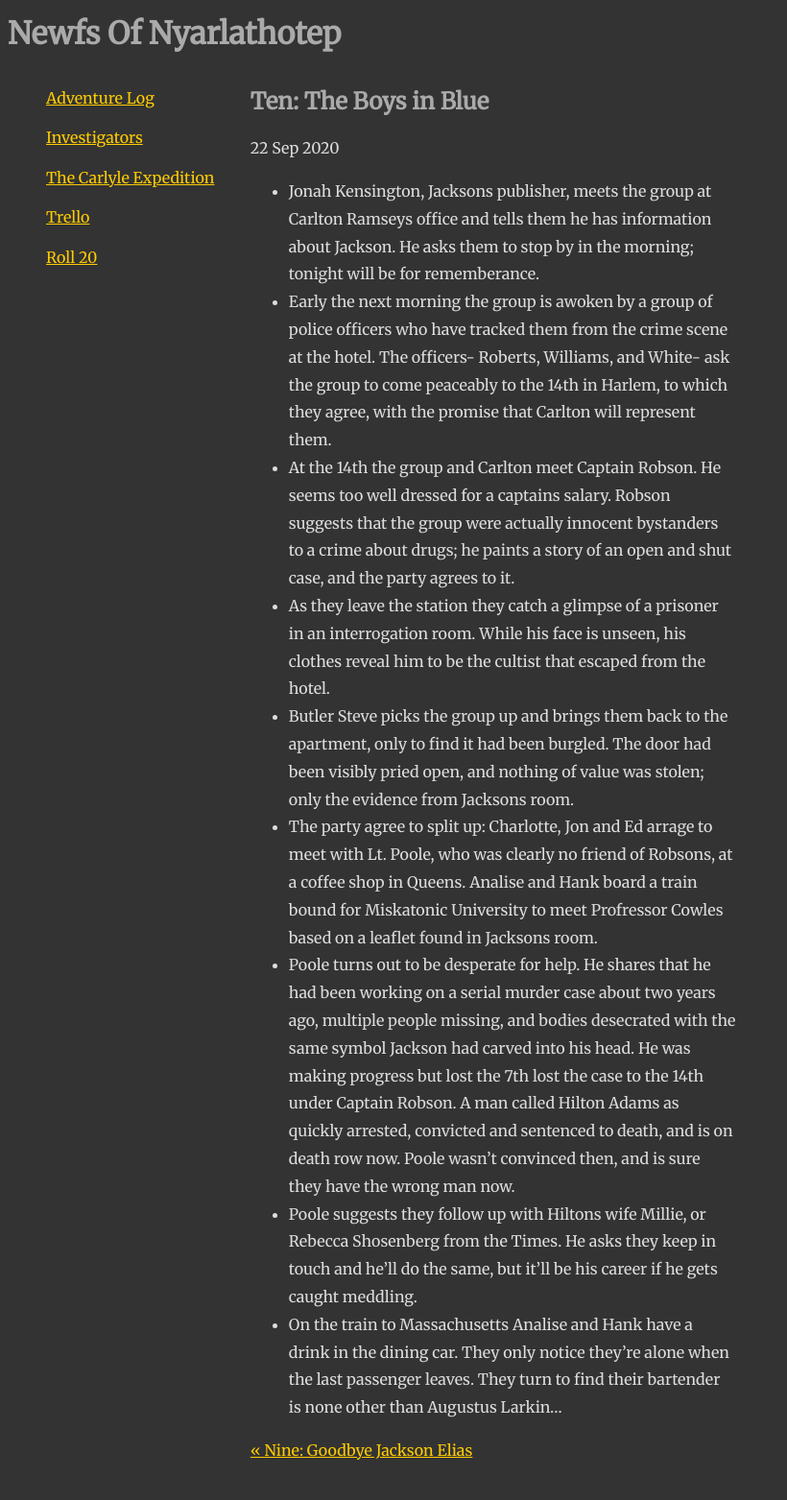
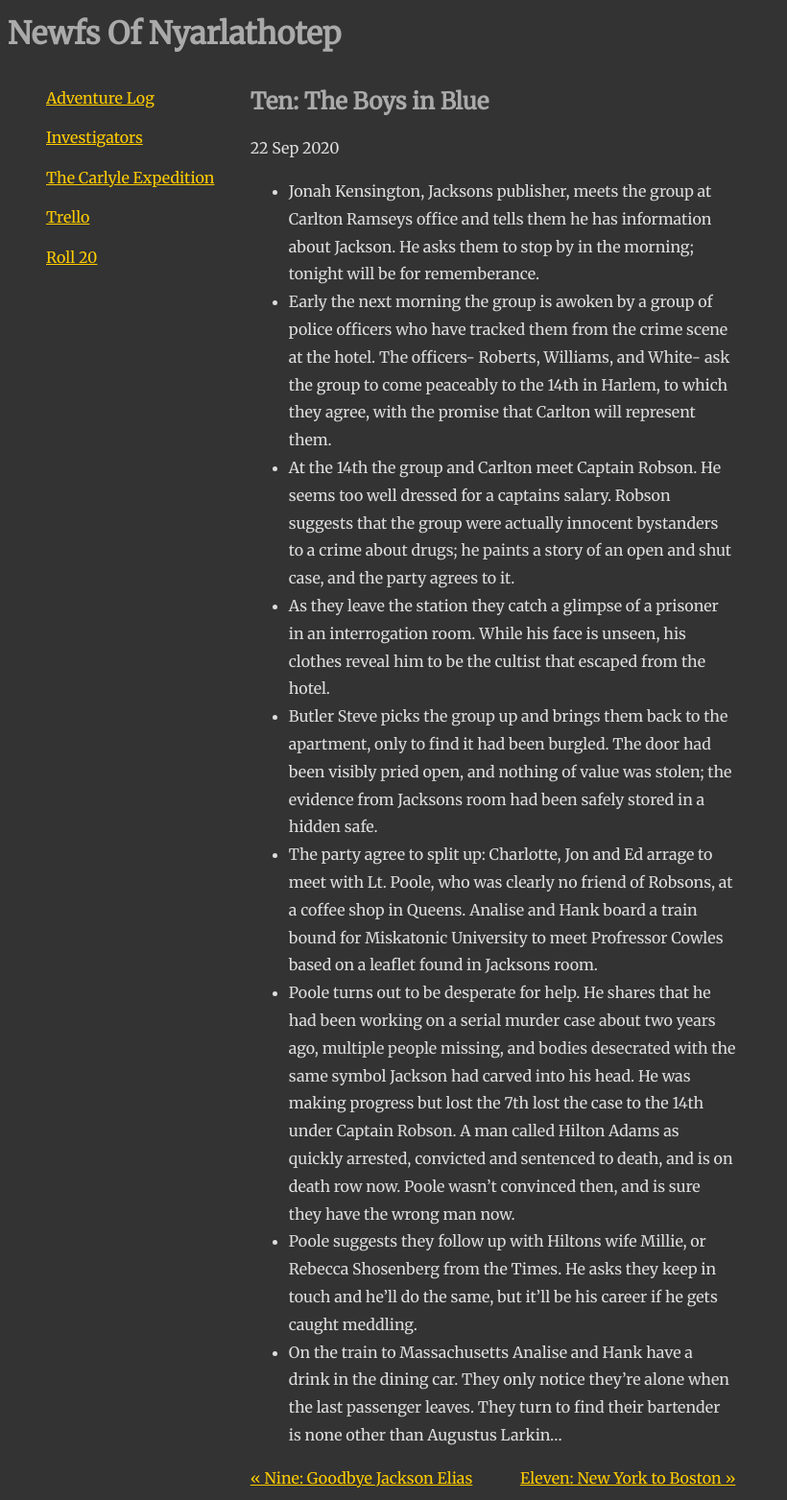
Before and after one commit to tomvinegar/mon-log, a Jekyll site: the page built from _posts/2020-09-22-boys-in-blue.md, in a window 1280 px wide. Shown: the whole page at 96% size, without its empty margins (0-820 px from the left). Built offline with Jekyll 4.4.1, drawn with Linux system fonts in a browser that asks for light colours; before the commit the page ends 1534 px from its top, so only the background shows below that.

Commit message:
log-11: added adventure 11, stubbed 12 and 13
- some tiny housekeeping.

```diff
--- a/_posts/2020-09-22-boys-in-blue.md
+++ b/_posts/2020-09-22-boys-in-blue.md
@@ -8,7 +8,7 @@
 - Early the next morning the group is awoken by a group of police officers who have tracked them from the crime scene at the hotel. The officers- Roberts, Williams, and White- ask the group to come peaceably to the 14th in Harlem, to which they agree, with the promise that Carlton will represent them.
 - At the 14th the group and Carlton meet Captain Robson. He seems too well dressed for a captains salary. Robson suggests that the group were actually innocent bystanders to a crime about drugs; he paints a story of an open and shut case, and the party agrees to it.
 - As they leave the station they catch a glimpse of a prisoner in an interrogation room. While his face is unseen, his clothes reveal him to be the cultist that escaped from the hotel.
-- Butler Steve picks the group up and brings them back to the apartment, only to find it had been burgled. The door had been visibly pried open, and nothing of value was stolen; only the evidence from Jacksons room.
+- Butler Steve picks the group up and brings them back to the apartment, only to find it had been burgled. The door had been visibly pried open, and nothing of value was stolen; the evidence from Jacksons room had been safely stored in a hidden safe.
 - The party agree to split up: Charlotte, Jon and Ed arrage to meet with Lt. Poole, who was clearly no friend of Robsons, at a coffee shop in Queens. Analise and Hank board a train bound for Miskatonic University to meet Profressor Cowles based on a leaflet found in Jacksons room.
 - Poole turns out to be desperate for help. He shares that he had been working on a serial murder case about two years ago, multiple people missing, and bodies desecrated with the same symbol Jackson had carved into his head. He was making progress but lost the 7th lost the case to the 14th under Captain Robson. A man called Hilton Adams as quickly arrested, convicted and sentenced to death, and is on death row now. Poole wasn't convinced then, and is sure they have the wrong man now.
 - Poole suggests they follow up with Hiltons wife Millie, or Rebecca Shosenberg from the Times. He asks they keep in touch and he'll do the same, but it'll be his career if he gets caught meddling.
```
Also changed, not shown: _posts/2020-09-29-ny-to-boston.md (added, +17 -0 lines), _posts/2020-10-06-night-at-the-theatre.md (added, +3 -0 lines), _posts/2020-10-20-on-the-trail.md (added, +3 -0 lines).
